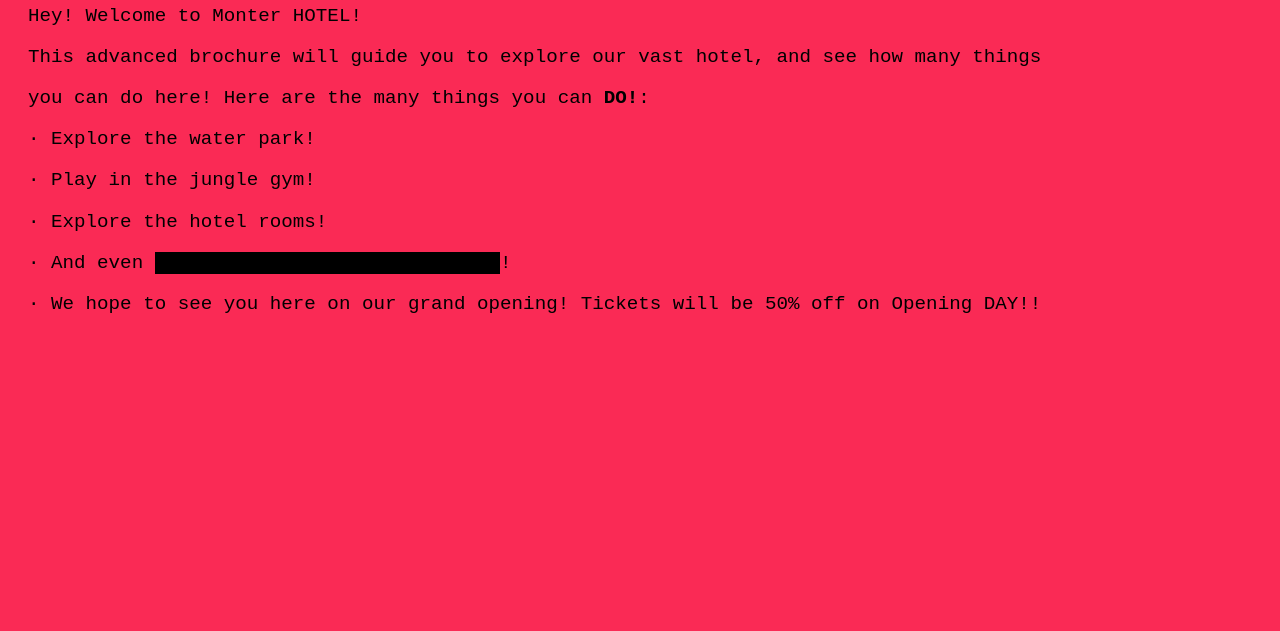
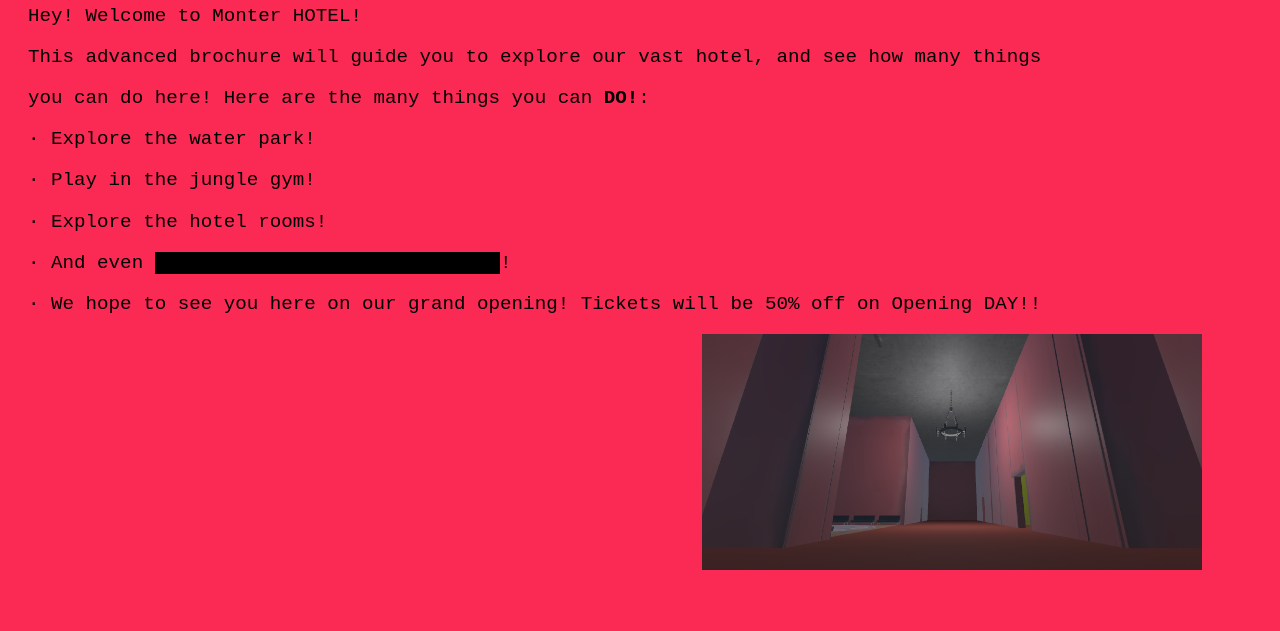
Before and after one commit to Th3V01dIsIn3vit4bl3/1_3021USER_ARG, a plain HTML site: page index.html in a window 1280 px wide. Shown: the part 122-753 px from the top of the page. Drawn offline with Linux system fonts and the light colour scheme.

Commit message:
Update index.html

```diff
--- a/index.html
+++ b/index.html
@@ -46,7 +46,7 @@
 
 
   <div style="position: relative; height: 500px;">
-    <img src="image.png" style="position: absolute; top: 300px; right: 50px; width: 500px;">
+    <img src="image.png" style="position: absolute; top: 0px; right: 50px; width: 500px;">
   </div>
 
 </body>
```
